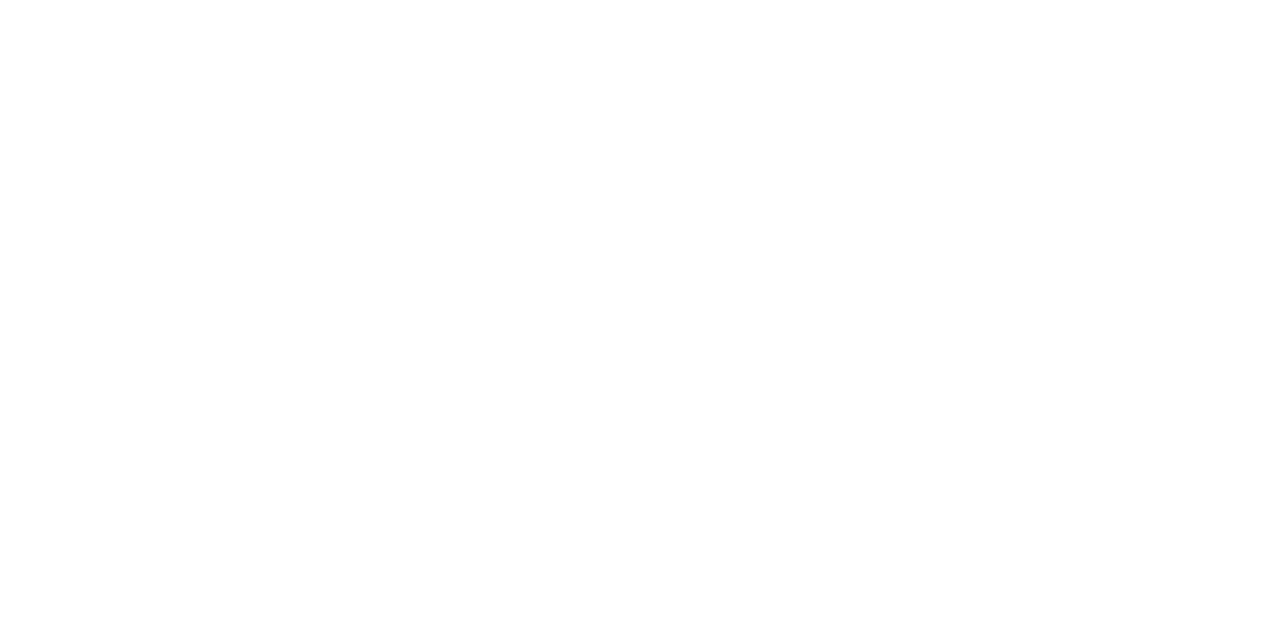
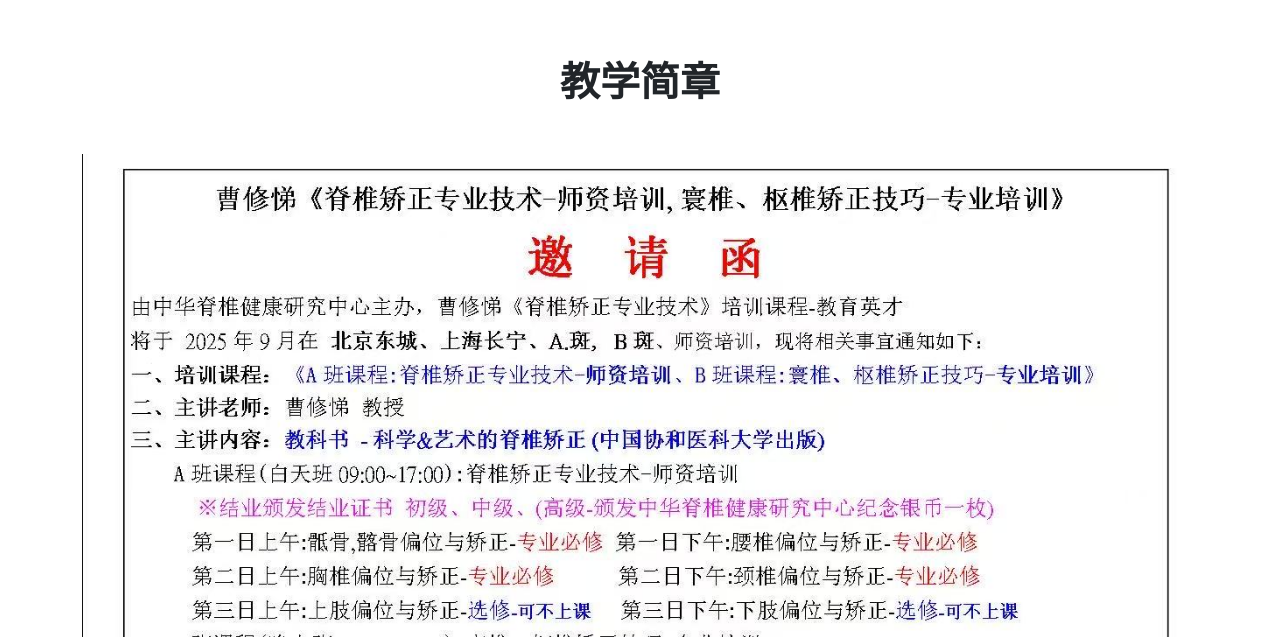
Before and after one commit to a105111207/chiro-vue, a Vue app: page / in a window 1280 px wide. Shown: the part 1343-1980 px from the top of the page. Before the commit the page ends 1305 px from the top, so only its background shows below. Built offline with nearby package versions, Linux system fonts and the light colour scheme.

Commit message:
add InfoImage and ClassTime components, update Home view to include them

```diff
--- a/package.json
+++ b/package.json
@@ -9,6 +9,8 @@
     "preview": "vite preview"
   },
   "dependencies": {
+    "@popperjs/core": "^2.11.8",
+    "v-calendar": "^3.1.2",
     "vue": "^3.5.17",
     "vue-router": "^4.5.1"
   },
--- /dev/null
+++ b/src/components/ClassTime.vue
@@ -0,0 +1,91 @@
+<template>
+  <VCalendar
+    v-for="(page, i) in pages"
+    :key="i"
+    :initial-page="page"
+    :attributes="attributes"
+  />
+</template>
+
+<script setup>
+import { ref, computed } from "vue";
+
+const pages = [
+  { month: 9, year: 2025 },
+  { month: 12, year: 2025 },
+  { month: 3, year: 2026 },
+  { month: 6, year: 2026 },
+];
+
+// Taipei class dates
+const Tdates = [
+  { start: new Date(2025, 8, 5), end: new Date(2025, 8, 7) },
+  { start: new Date(2025, 11, 5), end: new Date(2025, 11, 7) },
+  { start: new Date(2026, 2, 6), end: new Date(2026, 2, 8) },
+  { start: new Date(2026, 5, 5), end: new Date(2026, 5, 7) },
+];
+
+const attr = [];
+for (let i = 0; i < Tdates.length; i++) {
+  const a = {
+    content: "blue",
+    highlight: {
+      start: { fillMode: "outline" },
+      base: { fillMode: "light" },
+      end: { fillMode: "outline" },
+    },
+    dates: Tdates[i],
+    popover: {
+      label: "台北-大安区",
+    },
+  };
+
+  attr.push(a);
+}
+
+const attributes = ref(attr);
+
+/*
+<tr>
+                        <td class="text-left">台北-大安区</td>
+                        <td> 9/5 ~ 9/7</td>
+                        <td>12/5 ~ 12/7</td>
+                        <td> 3/6 ~ 3/8</td>
+                        <td> 6/5 ~ 6/7</td>
+                    </tr>
+                    <tr>
+                        <td class="text-left">北京-东城区 (天安门东)</td>
+                        <td> 9/19 ~ 9/21</td>
+                        <td>&nbsp;</td>
+                        <td>&nbsp;</td>
+                        <td> 6/26 ~ 6/28</td>
+                    </tr>
+                    <tr>
+                        <td class="text-left">上海-长宁区(中山公园-地铁5站达虹桥)</td>
+                        <td> 9/12 ~ 9/14</td>
+                        <td> 12/12 ~ 12/14</td>
+                        <td> 3/13 ~ 3/15</td>
+                        <td> 6/19 ~ 6/21</td>
+                    </tr>
+                    <tr>
+                        <td class="text-left">广州-天河区</td>
+                        <td>&nbsp;</td>
+                        <td>12/19 ~ 12/21</td>
+                        <td>&nbsp;</td>
+                        <td>&nbsp;</td>
+                    </tr>
+                    <tr>
+                        <td class="text-left">杭州市-西湖区</td>
+                        <td>&nbsp;</td>
+                        <td>&nbsp;</td>
+                        <td>&nbsp;</td>
+                        <td>&nbsp;</td>
+                    </tr>
+                    <tr>
+                        <td class="text-left">成都-青羊区</td>
+                        <td>&nbsp;</td>
+                        <td>&nbsp;</td>
+                        <td> 3/20 ~ 3/22</td>
+                        <td>&nbsp;</td>
+*/
+</script>
--- /dev/null
+++ b/src/components/InfoImage.vue
@@ -0,0 +1,16 @@
+<template>
+  <section class="page-section" id="classinfo">
+    <div class="container">
+      <div class="text-center">
+        <h2 class="section-heading text-uppercase">教学简章</h2>
+      </div>
+      <div class="row">
+        <img
+          class="classinfo"
+          src="../assets/images/classinfo.jpg"
+          alt="class infomation image"
+        />
+      </div>
+    </div>
+  </section>
+</template>
--- a/src/views/Home.vue
+++ b/src/views/Home.vue
@@ -1,6 +1,8 @@
 <script setup>
 import InfoColumn from "../components/InfoColumn.vue";
 import PageTop from "../components/PageTop.vue";
+import InfoImage from "../components/InfoImage.vue";
+import ClassTime from "../components/ClassTime.vue";
 
 const items = [
   {
@@ -27,4 +29,6 @@
 <template>
   <PageTop :pageId="'index-page'" :title="'曹修悌 - 整脊培训'" />
   <InfoColumn :items="items" :infotitle="'资讯栏'" />
+  <InfoImage />
+  <ClassTime />
 </template>
```
Also changed, not shown: src/main.js (+10 -6 lines), 1 other file (tests, documents, lock files or other folders).
